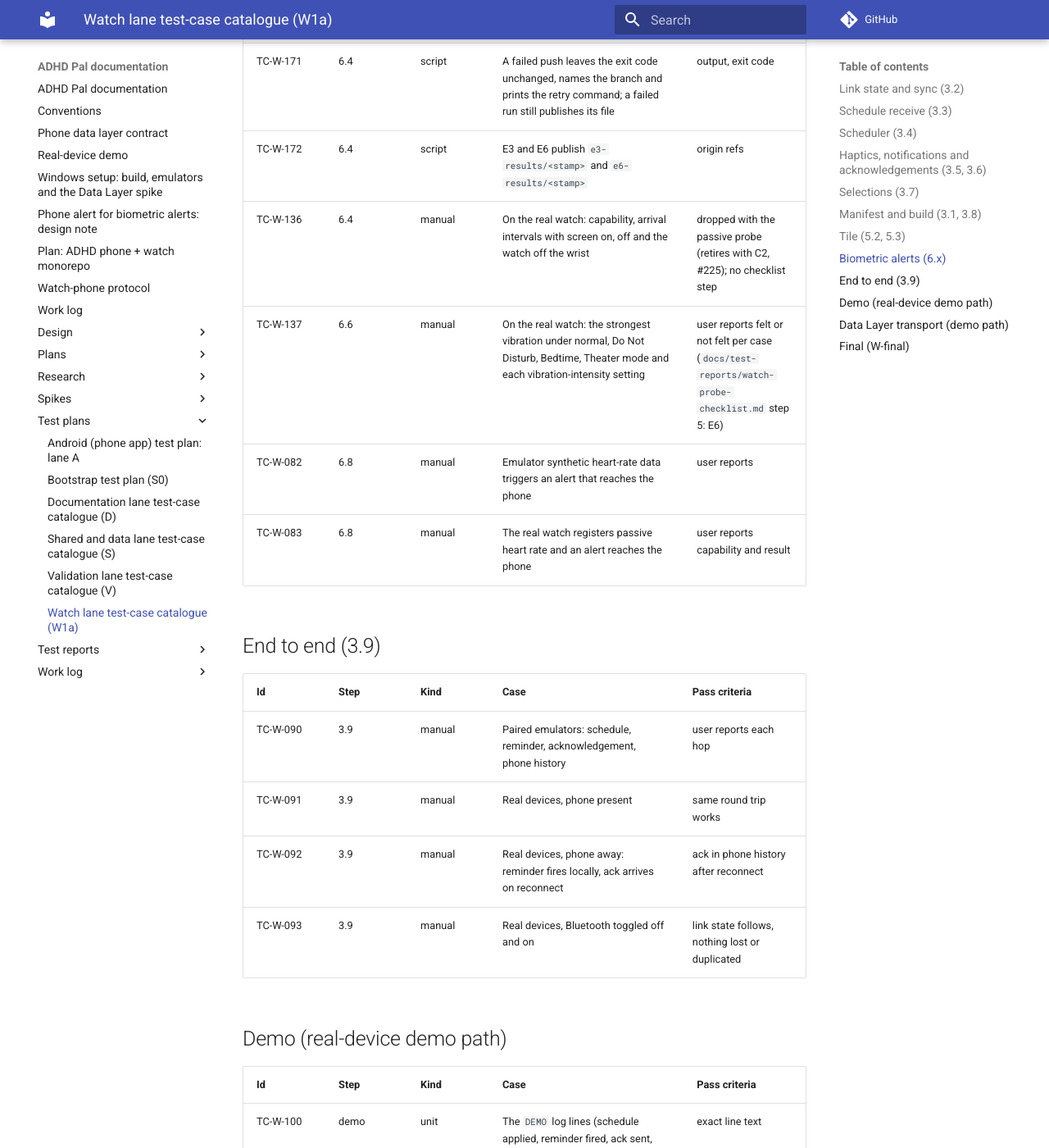
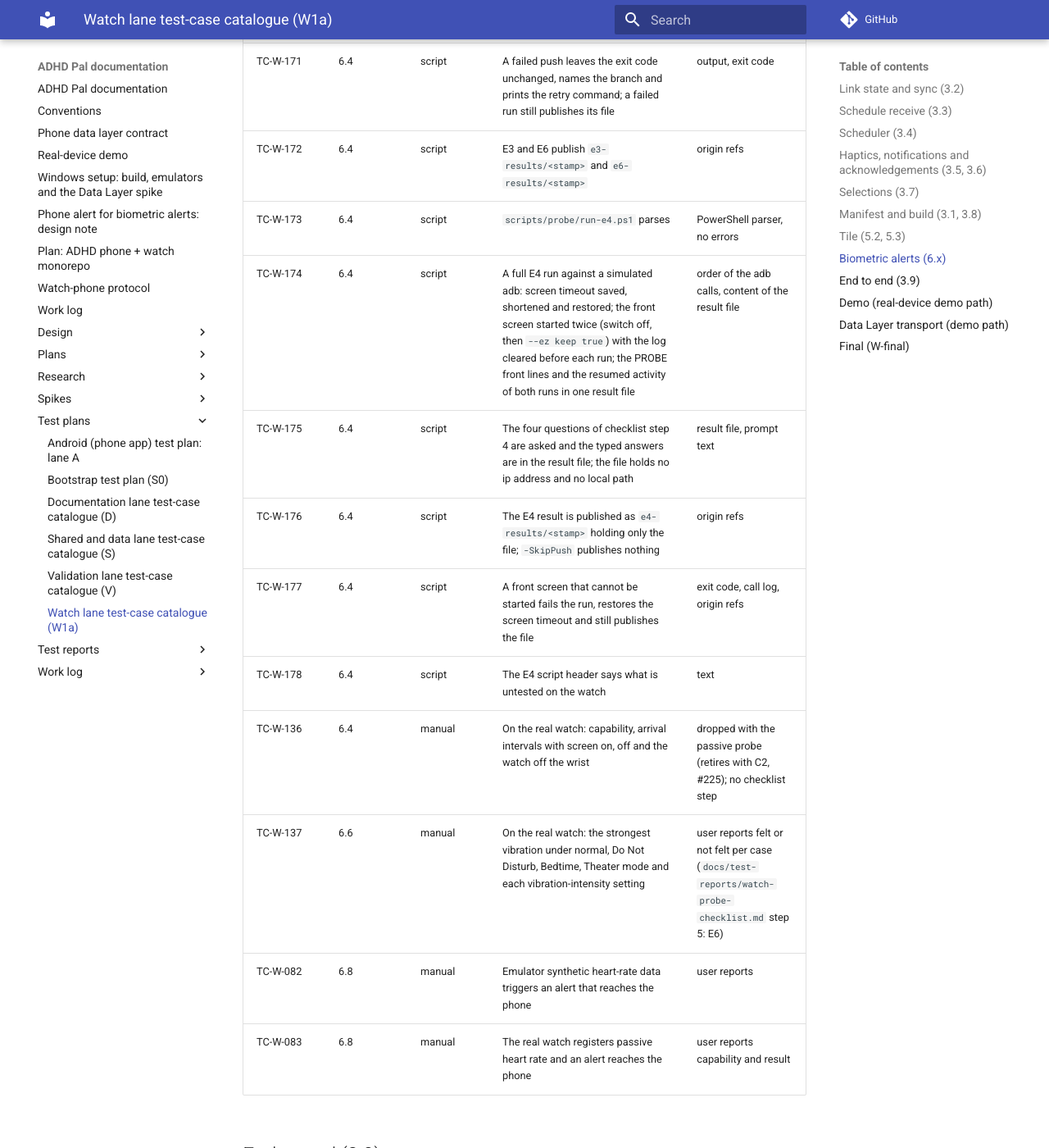
Before and after one commit to shlomoa/my-adhd-pal, an MkDocs documentation site: the page built from docs/test-plans/watch.md, in a window 1280 px wide and 1400 px high, scrolled down 11418 px. Shown: the whole window at 82% size. Built offline with MkDocs 1.6.1 and Material for MkDocs 9.7.7, drawn with Linux system fonts in a browser that asks for light colours; comment, search, counter and statistics services are not loaded.

Commit message:
Tests for the E4 run script (red: run-e4.ps1 does not exist yet)
Co-Authored-By: Claude Sonnet 5.5 <noreply@anthropic.com>
Claude-Session: https://claude.ai/code/session_01WEDbyAJ64XqdSoQasUsg7b

```diff
--- a/docs/test-plans/watch.md
+++ b/docs/test-plans/watch.md
@@ -163,6 +163,12 @@ Note (retirement, docs only): TC-W-132 to 136 and TC-W-139 to 143 belong to the
 | TC-W-170 | 6.4 | script | `-SkipPush` publishes nothing and keeps the local result file | origin refs, file |
 | TC-W-171 | 6.4 | script | A failed push leaves the exit code unchanged, names the branch and prints the retry command; a failed run still publishes its file | output, exit code |
 | TC-W-172 | 6.4 | script | E3 and E6 publish `e3-results/<stamp>` and `e6-results/<stamp>` | origin refs |
+| TC-W-173 | 6.4 | script | `scripts/probe/run-e4.ps1` parses | PowerShell parser, no errors |
+| TC-W-174 | 6.4 | script | A full E4 run against a simulated adb: screen timeout saved, shortened and restored; the front screen started twice (switch off, then `--ez keep true`) with the log cleared before each run; the PROBE front lines and the resumed activity of both runs in one result file | order of the adb calls, content of the result file |
+| TC-W-175 | 6.4 | script | The four questions of checklist step 4 are asked and the typed answers are in the result file; the file holds no ip address and no local path | result file, prompt text |
+| TC-W-176 | 6.4 | script | The E4 result is published as `e4-results/<stamp>` holding only the file; `-SkipPush` publishes nothing | origin refs |
+| TC-W-177 | 6.4 | script | A front screen that cannot be started fails the run, restores the screen timeout and still publishes the file | exit code, call log, origin refs |
+| TC-W-178 | 6.4 | script | The E4 script header says what is untested on the watch | text |
 | TC-W-136 | 6.4 | manual | On the real watch: capability, arrival intervals with screen on, off and the watch off the wrist | dropped with the passive probe (retires with C2, #225); no checklist step |
 | TC-W-137 | 6.6 | manual | On the real watch: the strongest vibration under normal, Do Not Disturb, Bedtime, Theater mode and each vibration-intensity setting | user reports felt or not felt per case (`docs/test-reports/watch-probe-checklist.md` step 5: E6) |
 | TC-W-082 | 6.8 | manual | Emulator synthetic heart-rate data triggers an alert that reaches the phone | user reports |
```
Also changed, not shown: 2 other files.
